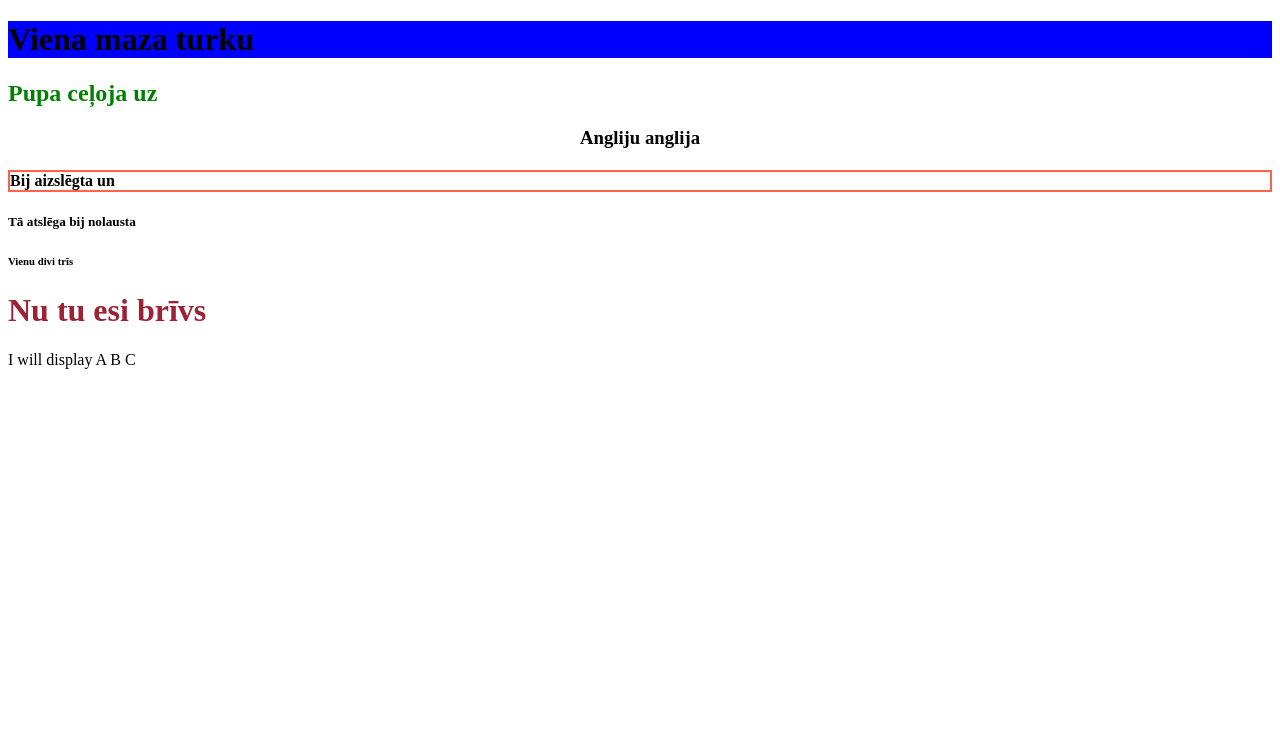
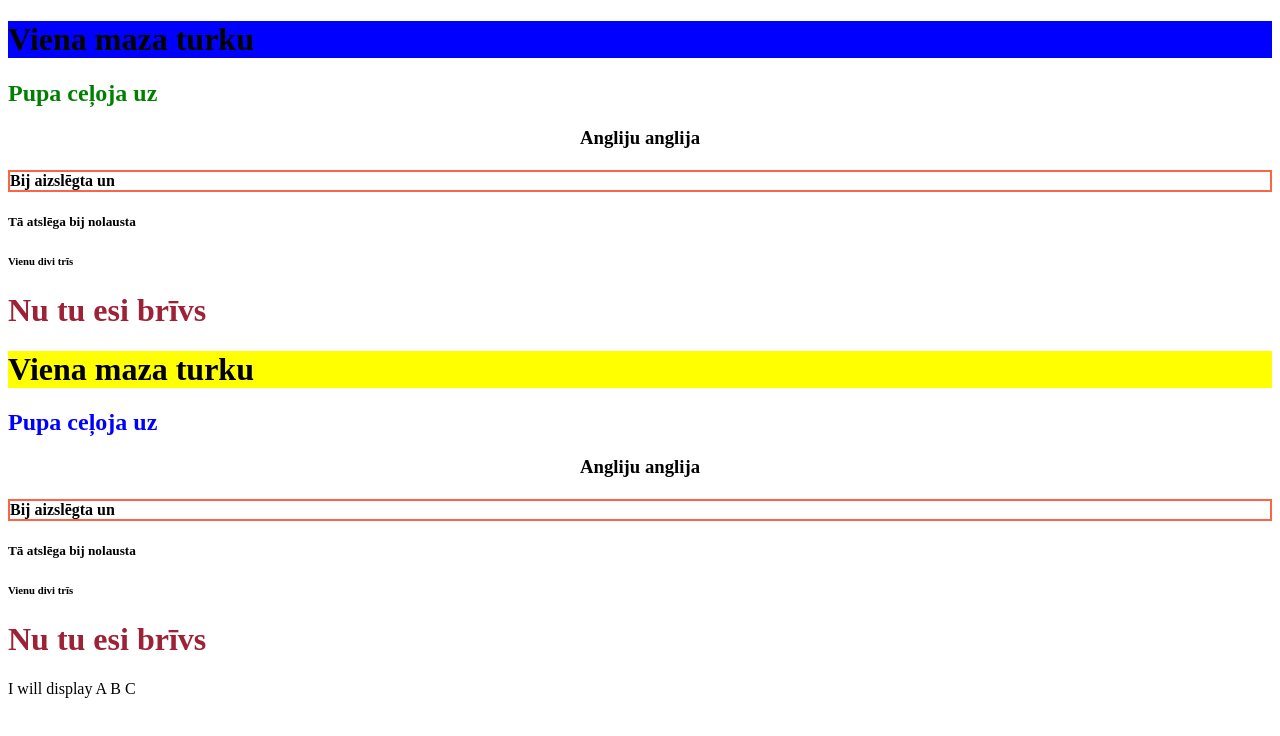
Before and after one commit to drunkkbettch/webpage_style, a plain HTML site: page index.html in a window 1280 px wide. Drawn offline with Linux system fonts and the light colour scheme.

Commit message:
Update index.html

```diff
--- a/index.html
+++ b/index.html
@@ -14,6 +14,13 @@
 <h6 "color:rgb(156,34,53)">Vienu divi trīs</h6>
 <h1 style="color:#9D2235">Nu tu esi brīvs</h1>
 
+ <h1 style="background-color:yellow;">Viena maza turku</h1>
+<h2 style="color:blue;">Pupa ceļoja uz</h2>
+<h3 style="text-align:center;">Angliju anglija</h3>
+<h4 style="border:2px solid Tomato;">Bij aizslēgta un</h4>
+<h5>Tā atslēga bij nolausta</h5>
+<h6 "color:rgb(156,34,53)">Vienu divi trīs</h6>
+<h1 style="color:#9D2235">Nu tu esi brīvs</h1>
  <p>I will display &#65; &#66; &#67;</p>
 
 </body>
```
